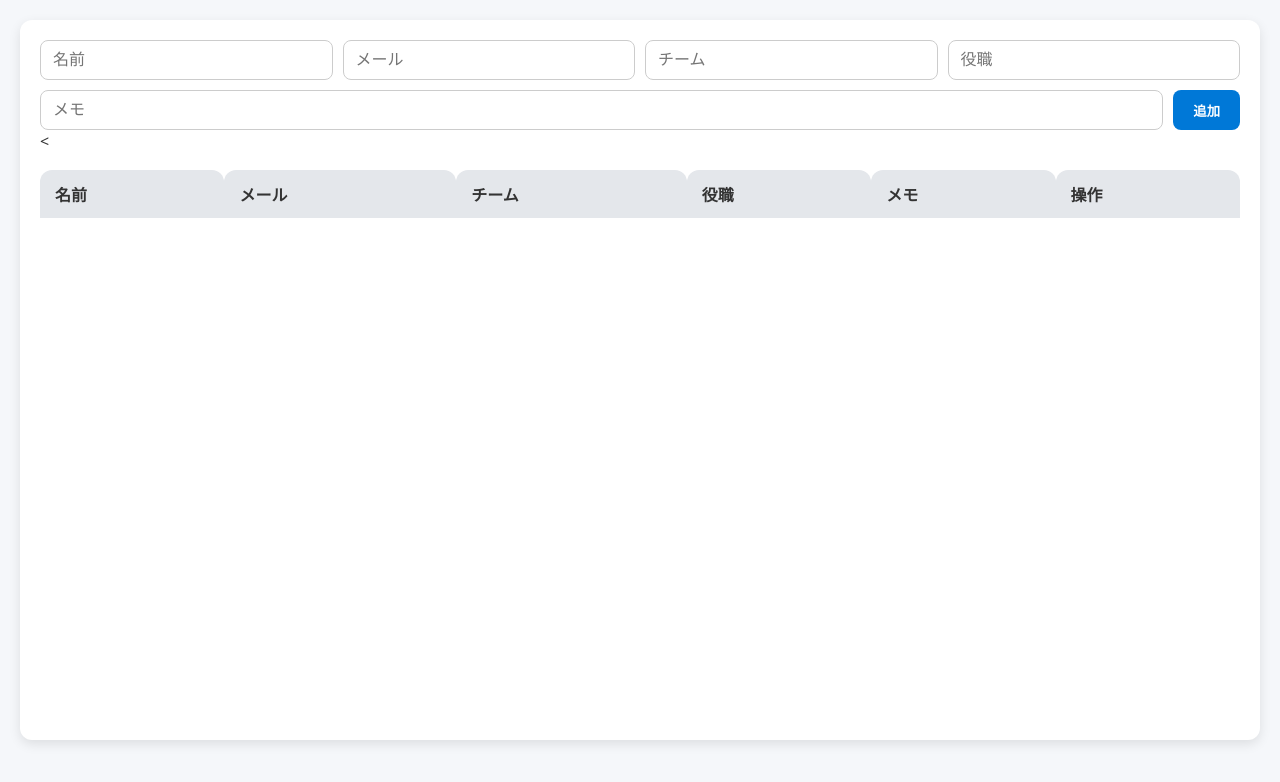
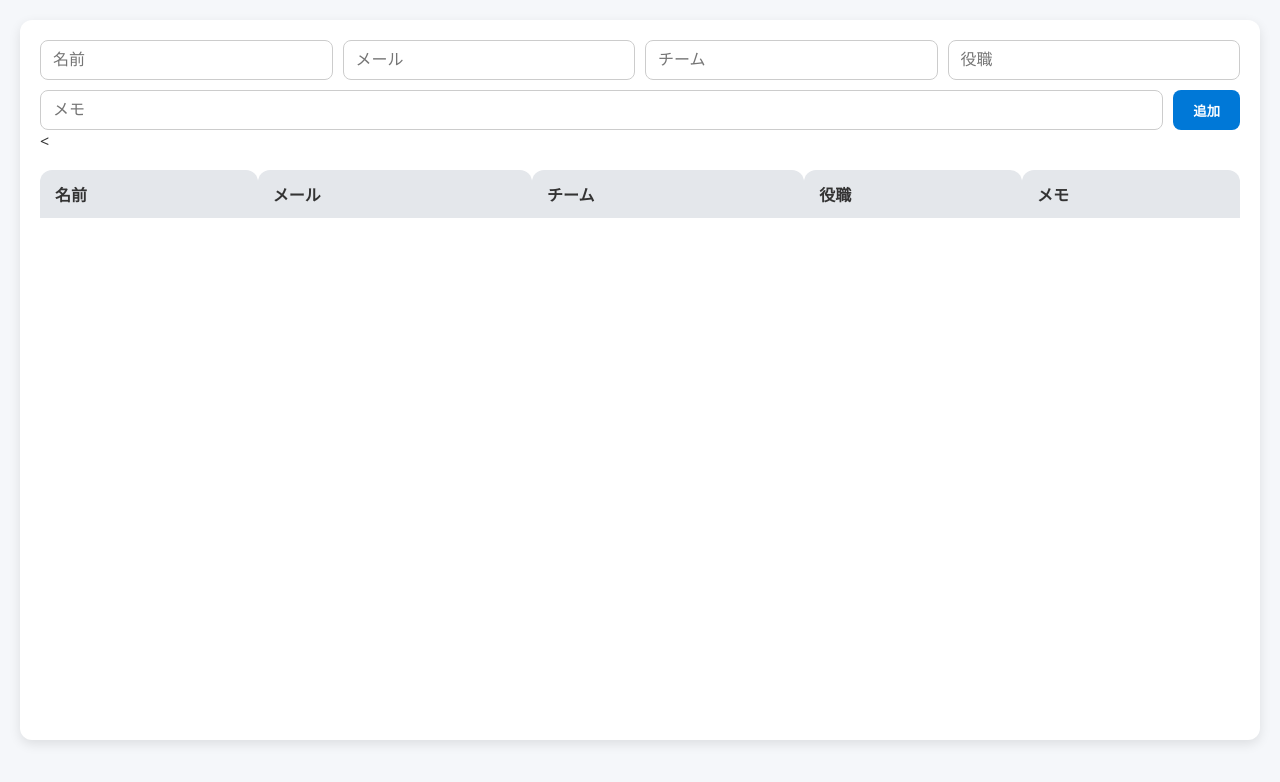
Before and after one commit to arisu457/panel, a plain HTML site: page index.html in a window 1280 px wide. Drawn offline with Linux system fonts and the light colour scheme.

Commit message:
Update index.html

```diff
--- a/index.html
+++ b/index.html
@@ -167,7 +167,7 @@
     <table id="memberTable">
       <<thead>
   <tr>
-    <th>名前</th><th>メール</th><th>チーム</th><th>役職</th><th>メモ</th><th>操作</th>
+    <th>名前</th><th>メール</th><th>チーム</th><th>役職</th><th>メモ</th>
   </tr>
 </thead>
 
```
